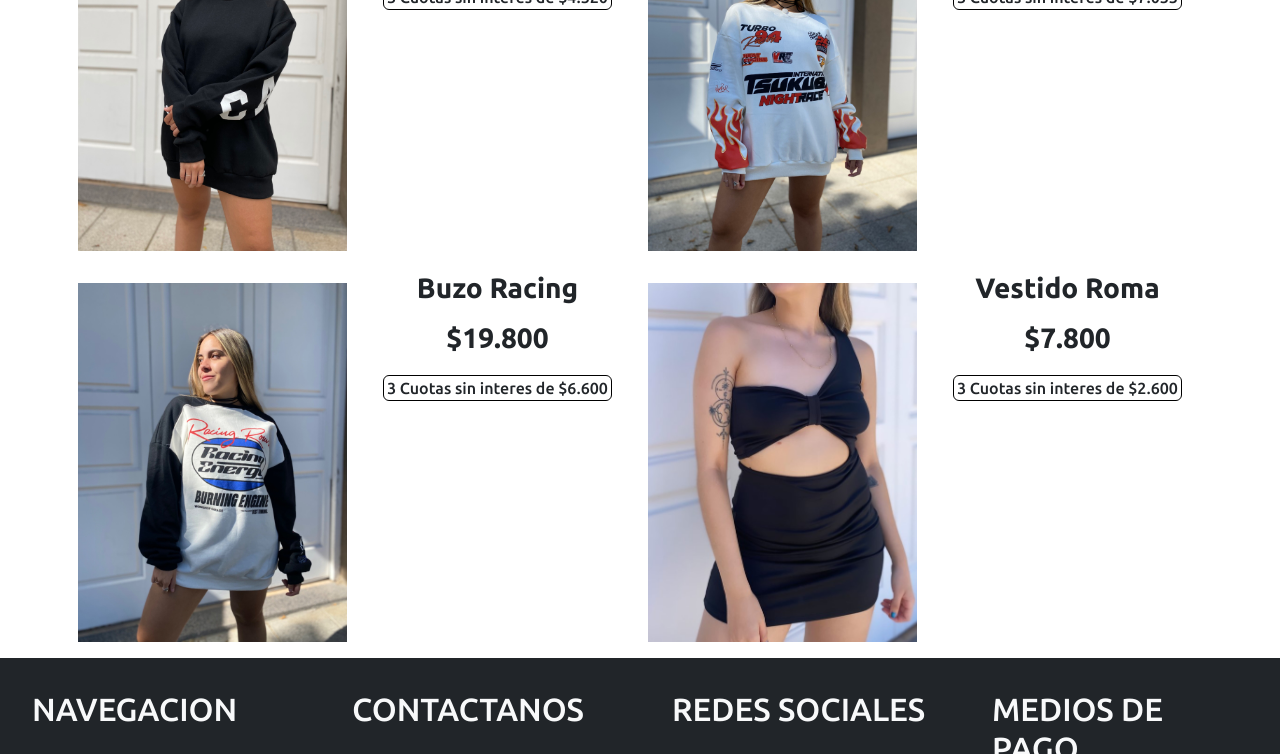
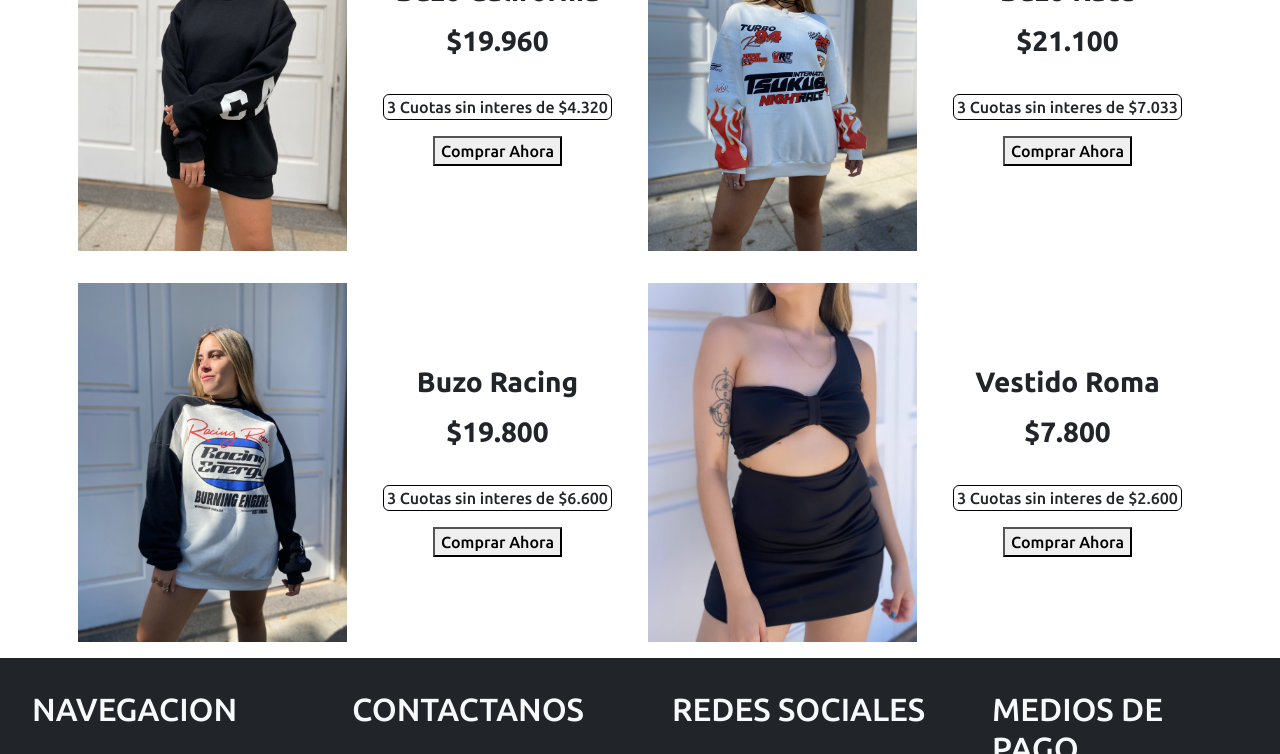
Before and after one commit to OlivaresLeonel/calmachica-proyecto-coder, a website: page index.html in a window 1280 px wide. Shown: the part 940-1694 px from the top of the page. Drawn offline with nearby package versions, Linux system fonts and the light colour scheme.

Commit message:
correcciones

```diff
--- a/index.html
+++ b/index.html
@@ -125,7 +125,7 @@
             <div class="row row-cols-1 row-cols-md-2 row-cols-lg-4">
                 <img src="./img/buzocalifornia.jpeg" class=" p-2  " alt="buzocalifornia">
 
-                <div>
+                <div class="d-flex flex-column justify-content-center">
                     <a class="fw-semibold fs-3 p-2 d-flex justify-content-center text-dark text-decoration-none " href="./pages/buzo-california.html">Buzo California</a>
                     <span class="fw-bold fs-3 d-flex justify-content-center mb-3"> $19.960 </span>
                     <div class="borderCuotas m-3">
@@ -133,10 +133,13 @@
                             3 Cuotas sin interes de $4.320
                         </span>
                     </div>
+                    <div class="d-flex justify-content-center">
+                        <button onclick="window.location.href ='buzo-california.html';">Comprar Ahora</button>
+                    </div>
                 </div>
 
                 <img src="./img/buzorace.jpeg" class="col p-2 mt-3" alt="buzorace">
-                <div class="">
+                <div class=" d-flex flex-column justify-content-center">
                     <a class="fw-semibold fs-3 p-2 d-flex justify-content-center text-dark text-decoration-none" href="./pages/buzo-race.html">Buzo Race</a>
                     <span class="fw-bold fs-3 d-flex justify-content-center mb-3"> $21.100 </span>
 
@@ -145,10 +148,13 @@
                             3 Cuotas sin interes de $7.033
                         </span>
                     </div>
+                    <div class="d-flex justify-content-center">
+                        <button onclick="window.location.href ='buzo-race.html';">Comprar Ahora</button>
+                    </div>
                 </div>
 
                 <img src="./img/buzoracing.jpeg" class="col p-2 mt-3" alt="buzoracing">
-                <div class="">
+                <div class=" d-flex flex-column justify-content-center">
                      <a class="fw-semibold fs-3 p-2 d-flex justify-content-center text-dark text-decoration-none" href="./pages/buzo-racing.html">Buzo Racing</a>
 
                     <span class="fw-bold fs-3 d-flex justify-content-center mb-3"> $19.800 </span>
@@ -158,10 +164,13 @@
                             3 Cuotas sin interes de $6.600
                         </span>
                     </div>
+                    <div class="d-flex justify-content-center">
+                        <button onclick="window.location.href ='buzo-racing.html';">Comprar Ahora</button>
+                    </div>
                 </div>
 
                 <img src="./img/vestidoroma3.jpeg" class="col p-2 mt-3" alt="buzorace">
-                <div class="">
+                <div class=" d-flex flex-column justify-content-center">
                     <a class="fw-semibold fs-3 p-2 d-flex justify-content-center text-dark text-decoration-none" href="./pages/vestido-mia.html"> Vestido Roma</a>
 
                     <span class="fw-bold fs-3 d-flex justify-content-center mb-3"> $7.800 </span>
@@ -170,6 +179,9 @@
                         <span class="d-flex justify-content-center">
                             3 Cuotas sin interes de $2.600
                         </span>
+                    </div>
+                    <div class="d-flex justify-content-center">
+                        <button onclick="window.location.href ='vestido-mia.html';">Comprar Ahora</button>
                     </div>
                 </div>
             </div>
```
Also changed, not shown: pages/productos.html (+4 -4 lines).
